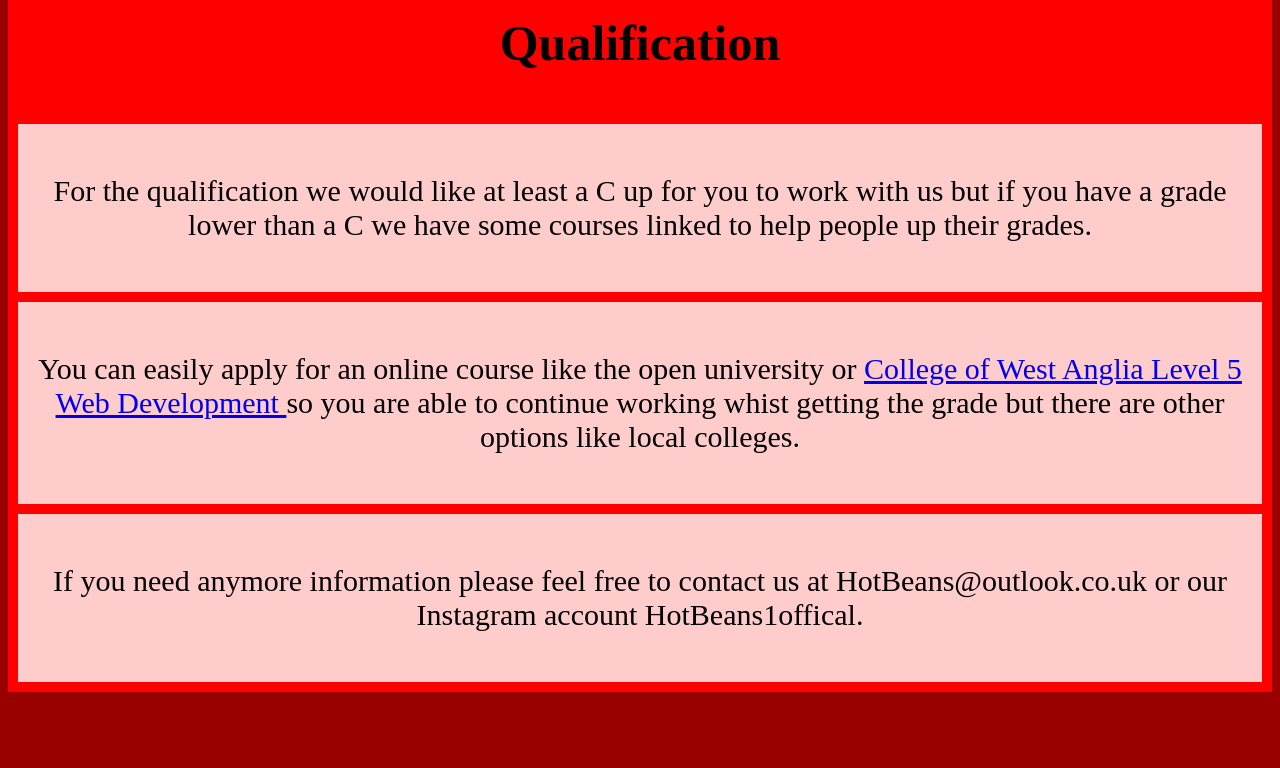
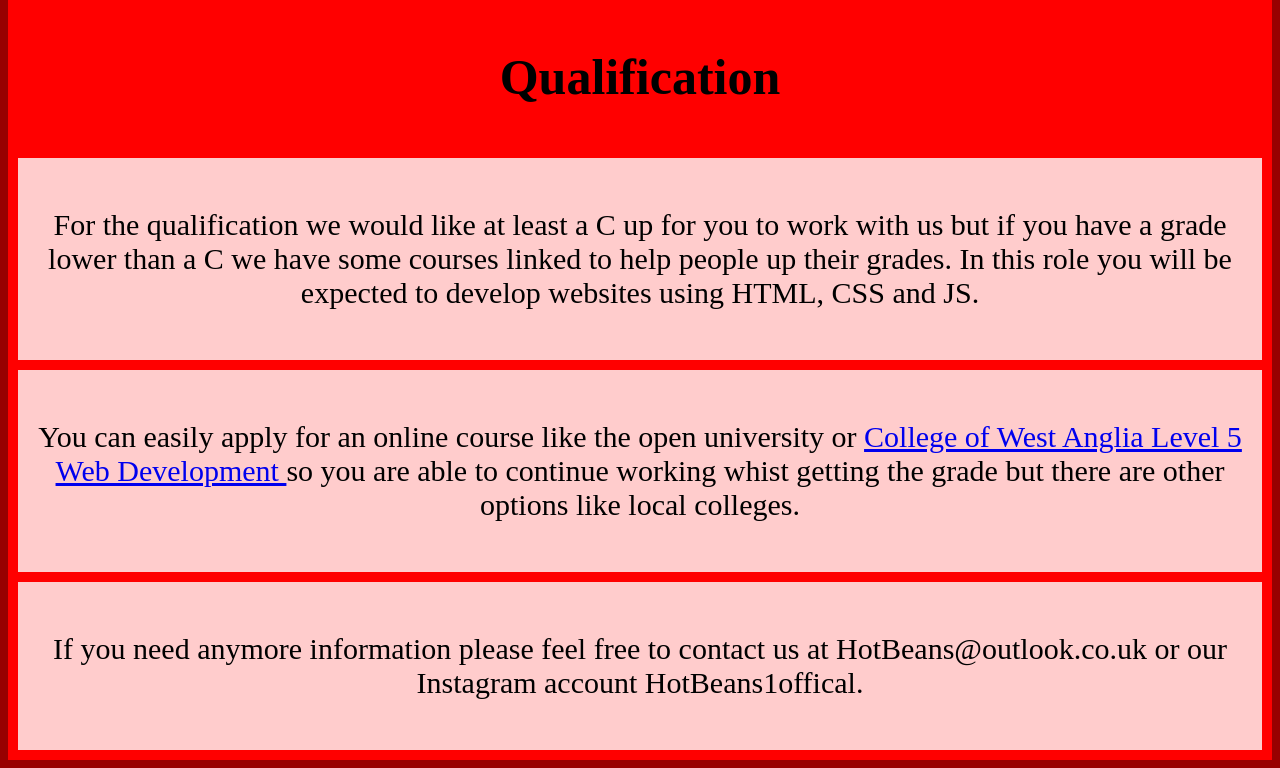
Before and after one commit to BethanH123/HotBeans, a plain HTML site: page Page3.html in a window 1280 px wide. Shown: the part 835-1603 px from the top of the page. Before the commit the page ends 1535 px from the top, so only its background shows below. Drawn offline with Linux system fonts and the light colour scheme.

Commit message:
Update Page3.html

```diff
--- a/Page3.html
+++ b/Page3.html
@@ -17,7 +17,7 @@
             <div class="text">We mainly take on people that have a degree or some sort of qualification in web design or computing. <br> But like Amanda we have exception where people are willing to take on a training and can take a course to get a qualification.</div>
             <div class="avaliablity">Since we are open we would like you to be able to work Monday through to Friday with the Saturday shift we are more understanding when people have families and children or who cannot work at the weekends.</div>
             <h2>Qualification</h2>
-            <div class="info">For the qualification we would like at least a C up for you to work with us but if you have a grade lower than a C we have some courses linked to help people up their grades.</div>
+            <div class="info">For the qualification we would like at least a C up for you to work with us but if you have a grade lower than a C we have some courses linked to help people up their grades. In this role you will be expected to develop websites using HTML, CSS and JS.</div>
             <div class="courses">You can easily apply for an online course like the open university or <a href = "https://cwa.ac.uk/courses/computing-games-design-and-it/web-application-development-level-5" > College of West Anglia Level 5 Web Development </a> so you are able to continue working whist getting the grade but there are other options like local colleges.</div>
             <div class="end">If you need anymore information please feel free to contact us at HotBeans@outlook.co.uk or our Instagram account HotBeans1offical.</div>
          </div>
```
